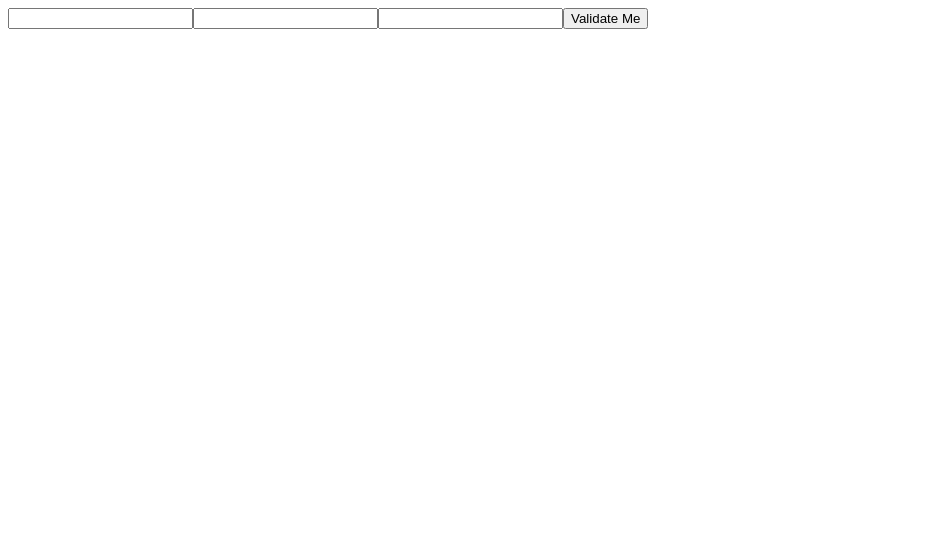
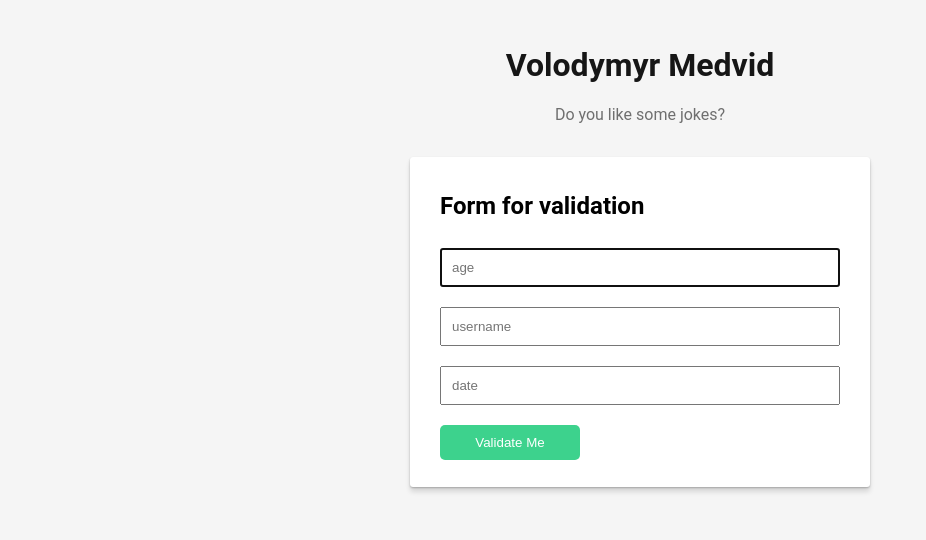
Before and after one commit to MVolodya/hw-7-js, a website: page index.html in a window 1280 px wide. Shown: the whole page, without its empty margins (0-926 px from the left). Drawn offline with Linux system fonts and the light colour scheme.

Commit message:
connected gulp & using sass & updated style for validation form

```diff
--- /dev/null
+++ b/gulpfile.js
@@ -0,0 +1,15 @@
+const gulp   = require('gulp');
+const sass   = require('gulp-sass');
+const notify = require('gulp-notify');
+
+gulp.task('default', ['sass', 'watch']);
+
+gulp.task('sass', function() {
+    gulp.src('sass/*.scss')
+    .pipe(sass().on('error', sass.logError))
+    .pipe(gulp.dest('./css'))
+});
+
+gulp.task('watch', function() {
+    gulp.watch('sass/*.scss', ['sass'])
+});
--- a/index.html
+++ b/index.html
@@ -2,9 +2,10 @@
 <html>
     <head>
         <meta charset="utf-8">
+        <link rel="stylesheet" href="css/style.css">
         <title>Homework 7</title>
     </head>
     <body>
     </body>
-     <script type="text/javascript" src="main.js"></script>
+     <script type="text/javascript" src="js/main.js"></script>
 </html>
--- /dev/null
+++ b/js/main.js
@@ -0,0 +1,92 @@
+/*
+        <form name="login" action="google.com">
+           <input type="text" name="age">
+           <input type="text" name="username">
+           <input type="text" name="date">
+           <input type="submit" value="Validate Me">
+        </form>
+*/
+
+
+let body = document.querySelector('body');
+body.appendChild(createText());
+
+function createForm() {
+
+    let form = document.createElement('form');
+    let inputAge = document.createElement('input');
+    let inputUsername = document.createElement('input');
+    let inputDate = document.createElement('input');
+    let inputSubmit = document.createElement('input');
+    let h2 = document.createElement("h2");
+    let textForm = document.createTextNode("Form for validation");
+
+    h2.appendChild(textForm);
+
+    form.setAttribute('name', 'login');
+    //form.setAttribute('action', 'google.com');
+
+    //setAttribute for input Age
+    inputAge.className = 'custom-input';
+    inputAge.setAttribute('type','text');   //inputAge.type='text';
+    inputAge.setAttribute('name','age');    //inputAge.name='age';
+    inputAge.setAttribute('placeholder','age');
+    inputAge.setAttribute('autofocus', '');
+
+    //setAttribute for input Username
+    inputUsername.className = 'custom-input';
+    inputUsername.setAttribute('type','text');
+    inputUsername.setAttribute('name','username');
+    inputUsername.setAttribute('placeholder','username');
+
+    //setAttribute for input Date
+    inputDate.className = 'custom-input';
+    inputDate.setAttribute('type','text');
+    inputDate.setAttribute('name','date');
+    inputDate.setAttribute('placeholder','date');
+
+    //setAttribute for input Submit
+    inputSubmit.className = 'custom-submit-input';
+    inputSubmit.setAttribute('type','submit');
+    inputSubmit.setAttribute('value','Validate Me');
+    inputSubmit.setAttribute('onclick','functionName()');  // test
+
+    form.appendChild(h2);
+    form.appendChild(inputAge);
+    form.appendChild(inputUsername);
+    form.appendChild(inputDate);
+    form.appendChild(inputSubmit);
+
+    console.log('form', form);
+
+    return form;
+}
+
+function createText() {
+
+    let divContainer = document.createElement('div');
+    let divFormContainer = document.createElement('div');
+    let h1 = document.createElement("h1");
+    let p = document.createElement("p");
+    let textTitle = document.createTextNode("Volodymyr Medvid");
+    let textDescription = document.createTextNode("Do you like some jokes?");
+
+    divContainer.setAttribute('class', 'container');
+    divFormContainer.setAttribute('class', 'form-container');
+
+    h1.appendChild(textTitle);
+    p.appendChild(textDescription);
+    divContainer.appendChild(h1);
+    divContainer.appendChild(p);
+    divContainer.appendChild(divFormContainer);
+    divFormContainer.appendChild(createForm());
+
+    console.log('divContainer', divContainer);
+    return divContainer;
+}
+functionName()
+function functionName() {
+    //show me nicolas cage
+    let te = document.querySelectorAll('input[type=text]').value;
+    console.log('ff',te);
+}
--- a/main.js
+++ /dev/null
@@ -1,42 +0,0 @@
-/*
-        <form name="login" action="google.com">
-           <input type="text" name="age">
-           <input type="text" name="username">
-           <input type="text" name="date">
-           <input type="submit" value="Validate Me">
-        </form>
-*/
-
-createForm();
-
-function createForm() {
-    var body = document.querySelector('body');
-
-    var form = document.createElement('form');
-    form.setAttribute('name', 'login');
-    form.setAttribute('action', 'google.com');
-
-    var inputAge = document.createElement('input');
-    inputAge.setAttribute('type','text'); //inputAge.type='text';
-    inputAge.setAttribute('name','age'); //inputAge.name='age';
-    form.appendChild(inputAge);
-
-    var inputUsername = document.createElement('input');
-    inputUsername.setAttribute('type','text');
-    inputUsername.setAttribute('name','username');
-    form.appendChild(inputUsername);
-
-    var inputDate = document.createElement('input');
-    inputDate.setAttribute('type','text');
-    inputDate.setAttribute('name','date');
-    form.appendChild(inputDate);
-
-    var inputSubmit = document.createElement('input');
-    inputSubmit.setAttribute('type','submit');
-    inputSubmit.setAttribute('value','Validate Me');
-    form.appendChild(inputSubmit);
-
-    body.appendChild(form);
-
-    console.log('form', form);
-}
--- /dev/null
+++ b/sass/style.scss
@@ -0,0 +1,94 @@
+$dark:  #161616;
+$ocean:  #416dea;
+$grass: #3dd28d;
+
+$salmon: #F32C52;
+$sun: #feee7d;
+$alge: #7999a9;
+$flower: #353866;
+$coal: #202129;
+$coal-dust: #dedede;
+
+$white: #FFFFFF;
+$grey: #F5F5F5;
+
+$font-family: 'Roboto', sans-serif;
+
+
+body {
+    display: flex;
+    justify-content: center;
+    align-items: center;
+    background: $grey;
+    font-family: $font-family;
+    font-size: 16px;
+    font-weight: 700;
+    line-height: 1;
+}
+
+.container {
+    display: flex;
+    flex-direction: column;
+    width: 100%;
+    padding: 20px;
+}
+
+h1 {
+    text-align: center;
+    color: $dark;
+    font-family: $font-family;
+    font-size: 32px;
+    font-weight: 700;
+}
+
+p {
+    max-width: 460px;
+    margin: 0 auto;
+    text-align: center;
+    color: rgba($dark, .6);
+    font-weight: 400;
+    line-height: 1.5;
+}
+.form-container{
+    display: flex;
+    margin: 20px auto;
+    justify-content: center;
+}
+form {
+    display: flex;
+    justify-content: center;
+    flex-direction: column;
+    height: 300px;
+    width: 400px;
+    margin: 10px;
+    padding: 15px 30px;
+    background: $white;
+    border-radius: 3px;
+    box-shadow: 0 5px 5px rgba(0,0,0,0.12), 0 1px 2px rgba(0,0,0,0.24);
+    transition: all 0.3s cubic-bezier(.25,.8,.25,1);
+
+    &:hover {
+        box-shadow: 0 14px 28px rgba(0,0,0,0.25), 0 10px 10px rgba(0,0,0,0.22);
+    }
+
+}
+
+input {
+    margin: 10px 0;
+    padding: 10px;
+}
+
+input.custom-submit-input {
+    color: $white;
+    background: $grass;
+    border: none;
+    border-radius: 5px;
+    width: 140px;
+    //text-transform: uppercase;
+    cursor: pointer;
+
+    &:hover {
+        transition: all 1s ease;
+        background: #1cb870;
+    }
+}
```
Also changed, not shown: package.json (added, +24 -0 lines), css/style.css (added), style.css (deleted), 1 other file.
